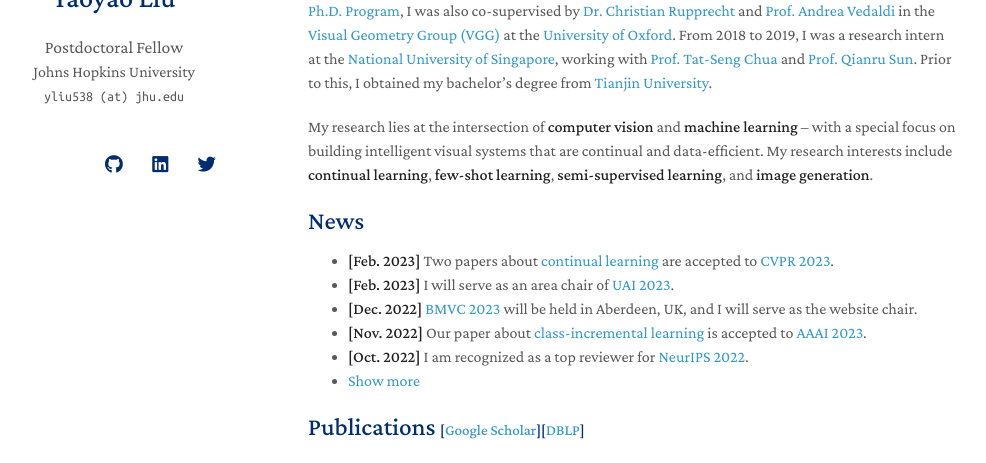
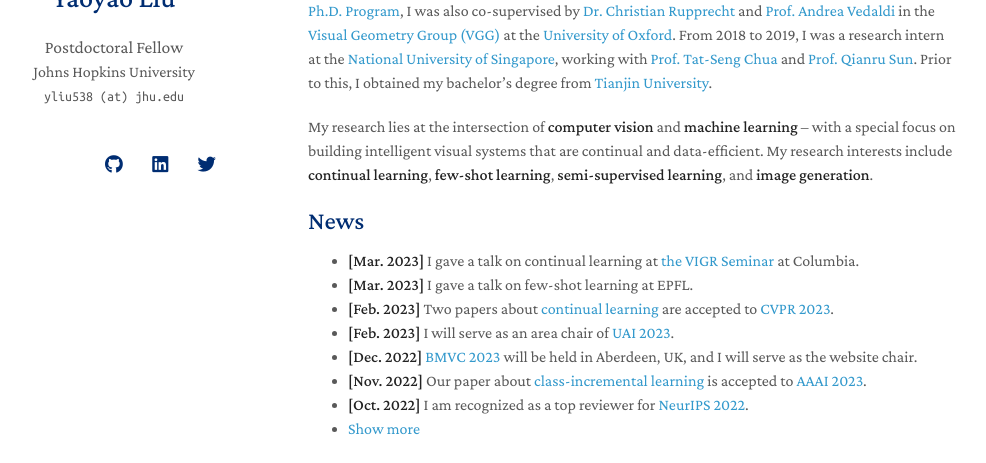
Before and after one commit to yaoyao-liu/yaoyao-liu.github.io, a Jekyll site: the page built from index.md, in a window 1280 px wide and 900 px high, cut to the strip 230-693 px from the top of the window. Shown: the whole strip, without its empty margins (162-1148 px from the left). Built offline with Jekyll 4.4.1, drawn with Linux system fonts in a browser that asks for light colours; nearby versions of some CDN libraries; comment, search, counter and statistics services are not loaded; a style sheet for code colours, icons or effects is not loaded; our own code applies the rules of GitHub Pages for plain Markdown files.

Commit message:
Update index.md

```diff
--- a/index.md
+++ b/index.md
@@ -15,6 +15,8 @@
 ## News
 
 <ul>
+<li><strong>[Mar. 2023]</strong> I gave a talk on continual learning at <a href="https://vigr.cs.columbia.edu/vigr_seminar.html">the VIGR Seminar</a> at Columbia. </li>
+<li><strong>[Mar. 2023]</strong> I gave a talk on few-shot learning at EPFL. </li>
 <li><strong>[Feb. 2023]</strong> Two papers about <a href="./#publications">continual learning</a> are accepted to <a href="http://cvpr2023.thecvf.com/">CVPR 2023</a>.</li>
   <li><strong>[Feb. 2023]</strong> I will serve as an area chair of <a href="https://www.auai.org/uai2023/">UAI 2023</a>.</li>
   <li><strong>[Dec. 2022]</strong> <a href="https://www.bmvc2023.org">BMVC 2023</a> will be held in Aberdeen, UK, and I will serve as the website chair.</li>
```
